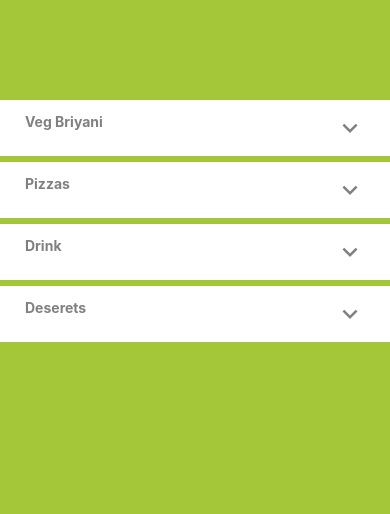
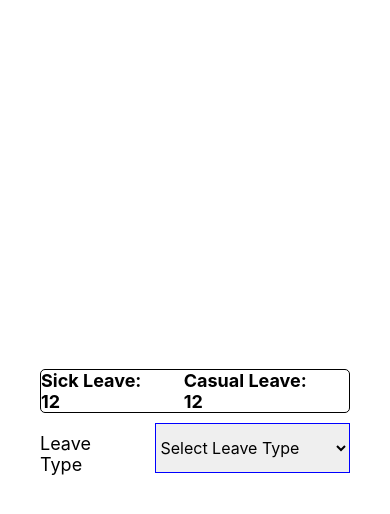
Before and after one commit to ArunKumarVallal99/Camera, a React Native app: screen / in a window 390 px wide. Shown: the top 514 px of the page. Built offline with nearby package versions, Linux system fonts and the light colour scheme.

Commit message:
Leave Apply

```diff
--- a/App.js
+++ b/App.js
@@ -1,151 +1,90 @@
-import {View, Text, Animated, TouchableOpacity, FlatList, StyleSheet, ActivityIndicator,LayoutAnimation, Platform, UIManager} from 'react-native';
+import {View, Text, Animated, TouchableOpacity, FlatList, StyleSheet,ScrollView,Picker} from 'react-native';
 import React, { Component } from "react";
 import Icon  from 'react-native-vector-icons/MaterialIcons';
+import {Calendar, CalendarList, Agenda} from 'react-native-calendars';
 
 class App extends Component {
-  constructor(props) {
+  constructor(props){
     super(props);
     this.state={
+      casualLeave:12,
+      sickLeave:12,
+      leaveType:'Select Leave Type',
+    };
+  }
 
-    datas:[
-      {id:'1',title:'Veg Briyani',des:'Biryani also known as biriyani, biriani, birani or briyani, is a mixed rice dish with its origins among the Muslims of the Indian subcontinent. This dish is especially popular throughout the Indian subcontinent, as well as among the diaspora from the region. It is also prepared in other regions such as Iraqi Kurdistan.'
-      ,isEnable:false},
-      {id:'2',title:'Pizzas',des:'dakhsakhsadasd',isEnable:false,
-      pizaItems:[{key:"Chicken Dominator", value:false},{key:'Peri Peri Chicken', value:false}]},
-
-      {id:'3',title:'Drink',des:'kjjhasdgasdasj',isEnable:false},
-      {id:'4',title:'Deserets',des:'gsadfsadjgsadkusd',isEnable:false},
-
-    ],
-  };
-  if (Platform.OS === 'android') {
-    UIManager.setLayoutAnimationEnabledExperimental(true);
-}
-}
-  isEnabled=({item,index})=>{
-    LayoutAnimation.configureNext(LayoutAnimation.Presets.easeInEaseOut);
-    const data=this.state.datas;
-    const target=data[index];
-    target.isEnable=!target.isEnable;
-    data[index]=target;
-    this.setState({datas:data})
-   // console.log(this.state.datas[index])
-  }
-  onClick=(index)=>{
-    const temp = this.state.datas;
-    var mainIndex=0;
-    for(var i=0;i<4;i++)
-    {
-      if(temp[i].isEnable){
-         mainIndex=i;
-      }
-    }
-    console.log(mainIndex)
-    console.log(temp[mainIndex].pizaItems[index].value)
-    temp[mainIndex].pizaItems[index].value=!temp[mainIndex].pizaItems[index].value
-    this.setState({data: temp})
-  }
-  renderItems=({item,index})=>{
-      return(
-    <View style={styles.containers}>
-
-      <View style={styles.itemContainer}>
-        <TouchableOpacity onPress={()=>this.isEnabled({item,index})} style={styles.row}>
-          <Text style={styles.itemText}>{item.title}</Text>
-          <Icon name={item.isEnable? 'keyboard-arrow-up' : 'keyboard-arrow-down'} size={30} color='grey' />
-        </TouchableOpacity>
-      </View>
-            <View style={styles.desView}/>
-             {item.isEnable && (
-             <View style={styles.desText}>
-               <FlatList
-               data={item.pizaItems}
-               renderItem={({item, index}) =>
-               <View>
-                   <TouchableOpacity style={[styles.childRow, styles.button, item.value ? styles.btnActive : styles.btnInActive]} onPress={()=>this.onClick(index)}>
-                       <Text style={styles.desText} >{item.key}</Text>
-                       <Icon name={'check-circle'} size={24} color={ item.value ? 'green' :  'white'} style={styles.icons} />
-                   </TouchableOpacity>
-                   {/* <View style={styles.des}/> */}
-               </View>}
-               />
-
-                 <Text>{item.des}</Text>
-              </View>)
-            }
-    </View>
-    )
-  };
   render(){
     return(
       <View style={styles.container}>
-          <FlatList
-            data={this.state.datas}
-            renderItem={this.renderItems}
-            extraData={this.state}
-          />
+        <View style={styles.insideContainer}>
+
+          <View style={styles.totalDayContainer} >
+            <Text style={styles.totalDayText}>Sick Leave: {this.state.sickLeave}</Text>
+            <Text style={styles.totalDayText}>Casual Leave: {this.state.casualLeave}</Text>
           </View>
+
+          <View style={styles.pickerView}>
+            <Text style={styles.pickerText}>Leave Type</Text>
+            <Picker style={styles.pickers}
+            selectedValue={this.state.leaveType}
+             onValueChange={(itemValue, itemIndex) => {this.setState({leaveType:itemValue});console.log(this.state.leaveType)}}>
+            <Picker.Item label='Select Leave Type' value='default'/>
+            <Picker.Item label="Sick Leave" value="sick" />
+            <Picker.Item label="Casual Leave" value="casual"/>
+            </Picker>
+          </View>
+
+
+        </View>
+      </View>
+
+
     );
   }
 }
-const styles=StyleSheet.create({
+
+const styles= StyleSheet.create({
   container:{
-    backgroundColor:'#a4c639',
+   padding:20,
    justifyContent:'center',
-    paddingTop:100,
+   alignItems:'center',
+   alignContent:'center',
    flex:1,
   },
-  itemContainer:{
+  insideContainer:{
+    elevation:5,
+    backgroundColor:'white',
+    width:350,
+    padding:20,
+  },
+  totalDayContainer:{
     flexDirection:'row',
-    padding:10,
+    alignItems:'center',
+    justifyContent:'center',
+    elevation:4,
     backgroundColor:'white',
-    borderColor:'black',
-    marginBottom:5,
-    height:56,
-    paddingLeft:25,
-    paddingRight:18,
-    alignItems:'center',
+    borderRadius:5,
+    marginBottom:10,
+    borderWidth:.5,
   },
-  row:{
+  totalDayText:{
+    marginRight:20,
+    fontSize:18,
+    fontWeight:'bold',
+  },
+  pickerView:{
     flexDirection:'row',
   },
-  itemText:{
-    width:310,
-    fontSize:14,
-    fontWeight:'bold',
-    color:'grey',
+  pickerText:{
+    marginRight:20,
+    fontSize:18,
+    marginTop:10,
   },
-  childRow:{
-    flexDirection: 'row',
-    justifyContent:'space-between',
-    backgroundColor: 'grey',
-},
-  icons:{
-    paddingTop:15,
-  },
-  itemActive:{
-    fontSize: 12,
-    color: 'green',
-  },
-  itemInActive:{
-    fontSize: 12,
-    color:'black',
-  },
-  btnActive:{
-    borderColor: 'green',
-  },
-  btnInActive:{
-    borderColor: 'green',
-  },
-  desView:{
-    height:1,
-    color: 'white',
-    width:'100%'
-  },
-  desText:{
-  backgroundColor: 'grey',
-  padding:16,
+  pickers:{
+    height: 50,
+    width: 200,
+    borderWidth:1,
+    borderColor:'blue',
   },
 });
-
 export default App;
--- a/package.json
+++ b/package.json
@@ -11,9 +11,12 @@
   },
   "dependencies": {
     "@react-native-community/checkbox": "^0.5.6",
+    "@react-native-community/datetimepicker": "^3.0.9",
+    "@react-native-picker/picker": "^1.9.8",
     "react": "16.13.1",
     "react-native": "0.63.4",
     "react-native-beautiful-video-recorder": "^2.0.1",
+    "react-native-calendars": "^1.1129.0",
     "react-native-camera": "^3.40.0",
     "react-native-vector-icons": "^7.1.0",
     "react-native-video": "^5.1.0-alpha8"
```
Also changed, not shown: 2 other files (tests, documents, lock files or other folders). Lines whose indentation alone changed are shown as unchanged.
